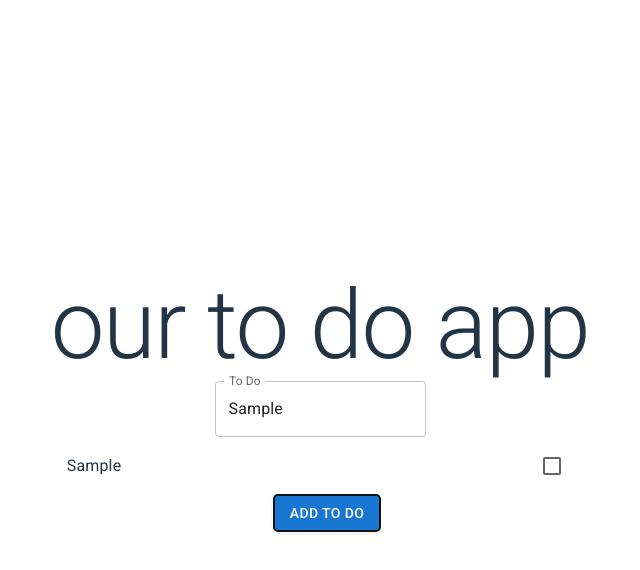
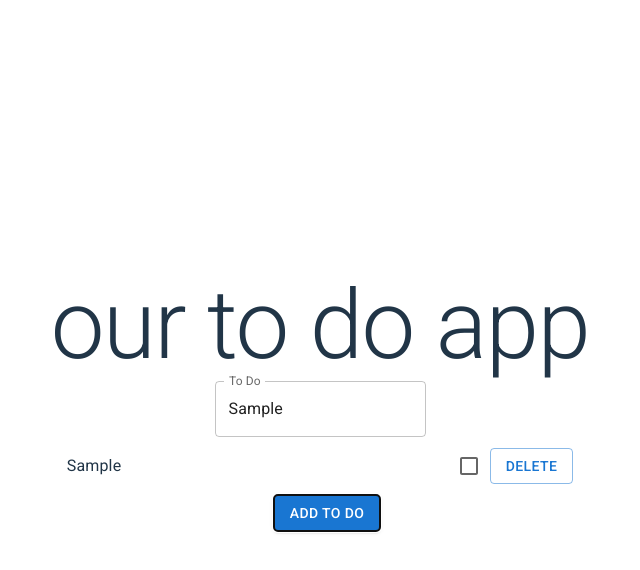
Before and after one commit to kelseywarshawsky/react_showcase_monica, a React (Vite) app: page / in a window 1280 px wide. Both pictures are taken after typing "Sample" into the empty fields and a click on the button "ADD TO DO". Shown: the top 570 px of the page, without its empty margins (320-960 px from the left). Built offline with nearby package versions, Linux system fonts and the light colour scheme.

Commit message:
Deletable
added a feature to delete items off a list using a new function and the fancy splice method.

```diff
--- a/src/App.jsx
+++ b/src/App.jsx
@@ -12,13 +12,20 @@ import {
 
 function App() {
   const label = { inputProps: { "aria-label": "Checkbox demo" } };
+  const [todos, setTodos] = useState([]);
+  const [newTodo, setNewTodo] = useState("");
+
   const checkBox = (index) => {
     const newTodos = [...todos];
     newTodos[index].checked = !newTodos[index].checked;
     setTodos(newTodos);
   };
-  const [todos, setTodos] = useState([]);
-  const [newTodo, setNewTodo] = useState("");
+
+  const handleRemove = (index) => {
+    const newTodos = [...todos];
+    newTodos.splice(index, 1);
+    setTodos(newTodos);
+  };
 
   return (
     <Box>
@@ -44,6 +51,13 @@ function App() {
                 checked={todo.checked}
                 {...label}
               />
+              <Button
+                type="button"
+                onClick={() => handleRemove(index)}
+                variant="outlined"
+              >
+                Delete
+              </Button>
             </ListItemButton>
           ))}
         </Box>
```
